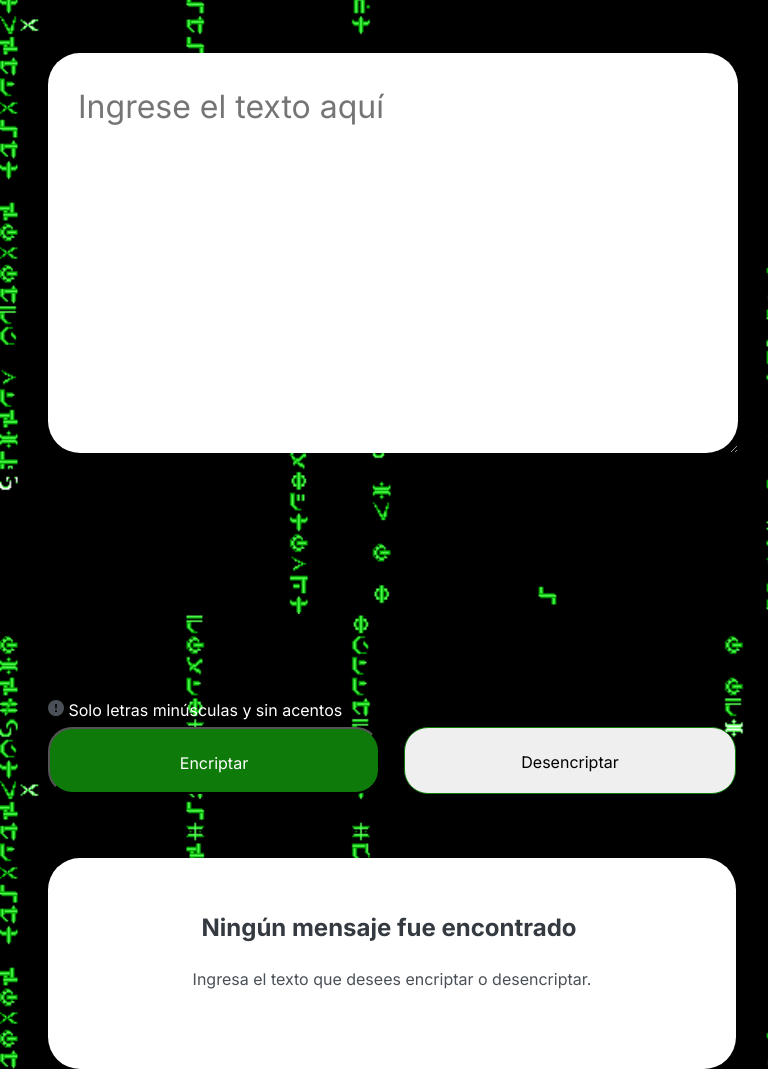
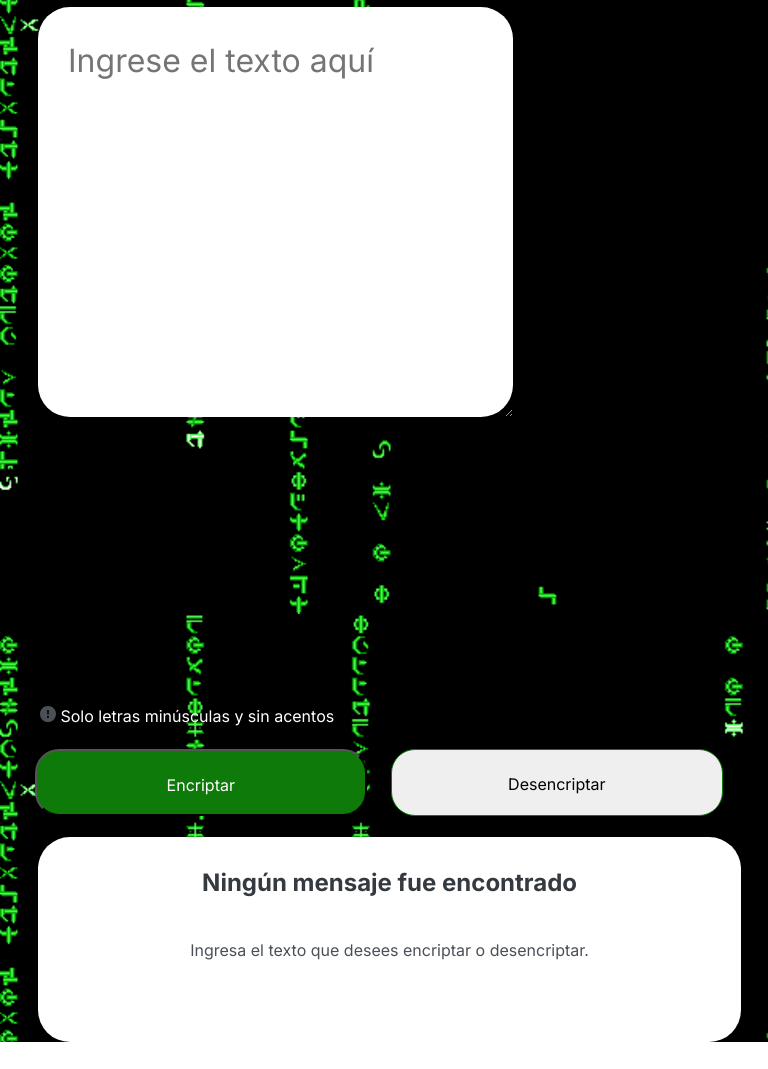
Before and after one commit to MaatReef/challenge_1_alura, a plain HTML site: page index.html in a window 768 px wide. Shown: the part 151-1220 px from the top of the page. After the commit the page ends 1193 px from the top, so only its background shows below. Drawn offline with Linux system fonts and the light colour scheme.

Commit message:
Arreglando el css

```diff
--- a/css/styles.css
+++ b/css/styles.css
@@ -1,20 +1,18 @@
-/* Fuentes */
-@import url('https://fonts.googleapis.com/css2?family=Inter:wght@400;700&display=swap');
+
+@import url('https:/fonts.googleapis.com/css2?family=Inter:wght@400;700&display=swap');
 html {
     box-sizing: border-box;
-    font-size: 62.5%; /* 1REM = 10rem */
+    font-size: 62.5%;
 }
-
 :root{
     --dark-blue-100: #609ED4;
     --dark-blue-200: #356EA9;
-    /* --dark-blue-300: #0A3871;/* 1REM = 10rem */
-    --dark-blue-300: #0d7a09;/* 1REM = 10rem */
+
+    --dark-blue-300: #0d7a09;
     --dark-blue-400: #072B61;
     --dark-blue-500: #052051;
 
-    /* --light-blue-100: #F3F5FC;/* 1REM = 10rem */
-    --light-blue-100: #76d275;/* 1REM = 10rem */
+    --light-blue-100: #76d275;
     --light-blue-200: #EFF1FA;
     --light-blue-300: #E9ECF8;
     --light-blue-400: #AAB2D5;
@@ -23,10 +21,10 @@ html {
     --gray-100: #CED4D4;
     --gray-200: #ADB5BD;
     --gray-300: #868E96;
-    /* --gray-400: #495057;1REM = 10rem   */
-    --gray-400: #495057;/* 1REM = 10rem */
-    /* --gray-500: #343A40;/* 1REM = 10rem */
-    --gray-500: #343A40;/* 1REM = 10rem */
+
+    --gray-400: #495057;
+
+    --gray-500: #343A40;
 }
 
 
@@ -39,7 +37,7 @@ header{
     margin: 0 auto;
 }
 header .vector {
-    /* Vector */
+
     position: absolute;
     left: 4.27%;
     right: 87.2%;
@@ -48,20 +46,14 @@ header .vector {
 }
 
 body{
-    /* Encriptador - 1 Celular */
     background-image: url(../img/background_view.webp);
-    position: relative;
     width: auto;
     height: 9.33rem;
     z-index: -10;
-    /* Light blue/light-blue-100 */
+}
 
-    /* background: var(--light-blue-100); */
-}
 .info{
-    background-color: blue;
-    /* Ingrese el texto aqui */
-    position: absolute;
+    position: relative;
     width: 3.43rem;
     height: 4.8rem;
     left: 1.6rem;
@@ -72,20 +64,17 @@ body{
     font-weight: 400;
     font-size: 3.2rem;
     line-height: 150%;
-    /* identical to box height, or 48rem */
 
-    /* Dark blue/dark-blue-300 */
     color: var(--dark-blue-300);
 }
+
 .input{
-    /* Ingrese el texto aqui */
-    position: absolute;
-    width: 23rem;
-
+    position: relative;
+    max-width: 80%;
     height: 20.3rem;
-    left: 1.6rem;
+    left: 2.6rem;
     top: 15.2rem;
-    margin: 0 auto;
+    margin: 0rem -4rem 0rem -2rem;
 
     font-family: 'Inter';
     font-style: normal;
@@ -94,21 +83,12 @@ body{
     line-height: 150%;
     border: none;
     padding: 2rem;
-    /* color: red; */
-    /* identical to box height, or 4.8rem */
 
-
-    /* Dark blue/dark-blue-300 */
     background-color: #FFFFFF;
     border-radius: 3.2rem;
 }
 
-.text_area{
-    display: initial;
-
-}
 .text_area .info_interno{
-    /* Solo letras minúsculas y sin acentos */
     width: 30rem;
     height: 1.8rem;
 
@@ -117,12 +97,9 @@ body{
     font-weight: 400;
     font-size: 1.3rem;
     line-height: 150%;
-    /* identical to box height, or 1.8rem */
 
-    /* Gray/gray-400 */
     color: #ffffff;
 
-    /* Inside auto layout */
     flex: none;
     order: 1;
     flex-grow: 0;
@@ -131,20 +108,19 @@ body{
     left: 2rem;
     margin: 0.5rem 0rem 0rem;
 }
+
 .text_area .icono_exclamation{
-    /* bi:exclamation-circle-fill */
     width: 1.6rem;
     height: 1.6rem;
-
-
-    /* Inside auto layout */
 
     flex: none;
     order: 0;
     flex-grow: 0;
 }
+
 .botonera{
-    /* Auto layout */
+    position: relative;
+    max-width: 86%;
     display: flex;
     flex-direction: column;
     justify-content: center;
@@ -152,18 +128,16 @@ body{
     padding: 0rem;
     gap: 2.4rem;
 
-    margin: 0rem 0rem 0rem 0rem;
-    position: absolute;
-    width: 27rem;
+    margin: 0rem -4rem 0rem -2rem;
+
     height: 15.8rem;
-    left: 1.6rem;
-    top: 48.5rem;
-    margin: 0 auto;
+    left: 3.6rem;
+    top: 23.5rem;
 }
+
 .botonera .btn_encriptar{
-    /* Button */
-    /* Auto layout */
-
+    position: relative;
+    max-width: 100%;
     display: flex;
     flex-direction: row;
     align-items: flex-start;
@@ -175,25 +149,20 @@ body{
     margin: 0 0 1rem 0;
     color: white;
     font-size: 1.5rem;
-
-    width: auto;
     height: 6.7rem;
-
-    /* Dark blue/dark-blue-300 */
     background: var(--dark-blue-300);
     border-radius: 2.4rem;
 
-    /* Inside auto layout */
     flex: none;
     order: 0;
     align-self: stretch;
     flex-grow: 0;
 }
 .botonera .btn_desencriptar{
-    /* Button */
+    position: relative;
+    max-width: 100%;
+
     box-sizing: border-box;
-
-    /* Auto layout */
     display: flex;
     flex-direction: row;
     align-items: flex-start;
@@ -204,26 +173,22 @@ body{
     font-style: normal;
     margin: 1 0 0 0;
     font-size: 1.5rem;
-
-    width: auto;
     height: 6.7rem;
 
-    /* Dark blue/dark-blue-300 */
     border: 0.1rem solid var(--dark-blue-300);
     border-radius: 2.4rem;
 
-    /* Inside auto layout */
     flex: none;
     order: 1;
     align-self: stretch;
     flex-grow: 0;
 }
+
 .caja_resultado{
-    background-color: pink;
-    /* Frame 5 */
+    position: relative;
+    width: 68%;
+    margin: 0 0 1rem 0;
 
-
-    /* Auto layout */
     display: flex;
     flex-direction: column;
     align-items: flex-start;
@@ -231,80 +196,70 @@ body{
     gap: 3.2rem;
 
     position: absolute;
-    width: 19.7rem;
     height: auto;
-    left: 2.4rem;
+    left: 4.6rem;
+
     top: 70.7rem;
-    margin: 0 auto 3rem;
-
-    /* White */
+    margin: 0rem 2rem 0rem -3rem;
 
     background: #FFFFFF;
     box-shadow: 0rem 2.4rem 3.2rem -0.8rem rgba(0, 0, 0, 0.08);
     border-radius: 3.2rem;
 }
 .caja_resultado .muneco{
-    /* Muñeco */
     display: none;
 }
 
-
 .caja_resultado .texto_resultado{
-    /* Ningún mensaje fue encontrado */
-    width: auto;
+    position: relative;
+    width: 100%;
     height: auto;
-
     font-family: 'Inter';
     font-style: normal;
     font-weight: 700;
     font-size: 2.4rem;
     line-height: 120%;
-    /* or 29rem */
-
     text-align: center;
-
-    /* Gray/gray-500 */
     color: var(--gray-500);
 
-
-    /* Inside auto layout */
     flex: none;
     order: 0;
     align-self: stretch;
     flex-grow: 0;
+
+    overflow: auto;
 }
 
 .caja_resultado .texto_btn{
-    width: auto;
+    position: relative;
+    width: 100%;
     height: 4.8rem;
-
     font-family: 'Inter';
     font-style: normal;
     font-weight: 400;
     font-size: 1.6rem;
     line-height: 150%;
-    /* or 24rem */
 
     text-align: center;
+    color: var(--gray-400);
+    margin: 0rem 0rem 0rem 0rem;
 
-    /* Gray/gray-400 */
-    color: var(--gray-400);
-
-
-    /* Inside auto layout */
     flex: none;
     order: 1;
     align-self: stretch;
     flex-grow: 0;
 }
+.caja_resultado .caja_interna-resultadoChange{
+    position: relative;
+    width: 100%;
+
+    margin: 0 auto;
+}
 .caja_resultado .btn_copiar{
-    /* Button */
-
+    position: relative;
+    max-width: 100%;
 
     box-sizing: border-box;
-
-    /* Auto layout */
-
     display: flex;
     flex-direction: row;
     align-items: flex-start;
@@ -315,74 +270,48 @@ body{
 
     width: 20.5rem;
     height: 6.7rem;
-
-    /* Dark blue/dark-blue-300 */
-
+    margin: 0rem auto 2rem auto;
     border: 0.1px solid var(--dark-blue-300);
     border-radius: 2.4rem;
-
-    /* Inside auto layout */
-
     flex: none;
     order: 1;
     align-self: stretch;
     flex-grow: 0;
 }
 
-@media (min-width: 1200px) and (max-width: 2000px) {
+@media (min-width: 1000px) and (max-width: 3000px) {
     header{
-        /* Frame 6 */
-
-
-        /* Auto layout */
-
         display: flex;
         flex-direction: column;
         align-items: flex-start;
         padding: 0rem;
         gap: 4.0rem;
 
-        position: absolute;
+        position: relative;
         width: 12rem;
         height: 4.8rem;
         left: 4rem;
         top: 4rem;
     }
     header .vector {
-        /* Vector */
-
-
         position: absolute;
-        left: 36.67%;
+        left: -392%;
         right: 37.43%;
         top: 0%;
         bottom: 0%;
-
-        /* Dark blue/dark-blue-300 */
-
-        /* background: var(--dark-blue-300); */
     }
     body{
-        /* Encriptador - 1 Desktop */
         background-image: url(../img/background_view.webp);
-
-        position: relative;
         width: auto;
         height: 102.4rem;
-
-        /* Light blue/light-blue-100 */
-
-        /* background: var(--light-blue-100); */
     }
     .input{
-        /* Ingrese el texto aqui */
-
-
-        position: absolute;
-        width: 57.7rem;
+        position: relative;
+        max-width: 80%;
         height: 28.8rem;
         left: 24rem;
         top: 16.8rem;
+        margin: 0rem -4rem 0rem -2rem;
 
         font-family: 'Inter';
         font-style: normal;
@@ -391,23 +320,12 @@ body{
         line-height: 150%;
         border: none;
         padding: 2rem;
-        /* color: red; */
-        /* identical to box height, or 4.8rem */
 
-
-        /* Dark blue/dark-blue-300 */
         background-color: #FFFFFF;
         border-radius: 3.2rem;
     }
 
-    /* .text_area{
-
-
-    } */
     .text_area .info_interno{
-        /* Solo letras minúsculas y sin acentos */
-
-
         width: 45rem;
         height: 1.8rem;
 
@@ -416,29 +334,16 @@ body{
         font-weight: 400;
         font-size: 2rem;
         line-height: 150%;
-        top: 85rem;
-        left: 24rem;
-        /* identical to box height, or 18px */
-
-        /* Gray/gray-400 */
-
+        top: 84.5rem;
+        left: 22rem;
         color: #ffffff;
-
         opacity: 0.8;
-
-        /* Inside auto layout */
-
         flex: none;
         order: 1;
         flex-grow: 0;
     }
 
     .botonera{
-        /* Frame 3 */
-
-
-        /* Auto layout */
-
         display: flex;
         flex-direction: row;
         align-items: flex-start;
@@ -452,11 +357,6 @@ body{
         top: 88.5rem;
     }
     .botonera .btn_encriptar{
-        /* Button */
-
-
-        /* Auto layout */
-
         display: flex;
         flex-direction: row;
         align-items: flex-start;
@@ -467,26 +367,14 @@ body{
 
         width: 32.8rem;
         height: 6.7rem;
-
-        /* Dark blue/dark-blue-300 */
-
         background: var(--dark-blue-300);
         border-radius: 2.4rem;
-
-        /* Inside auto layout */
-
         flex: none;
         order: 0;
         flex-grow: 0;
     }
     .botonera .btn_desencriptar{
-        /* Button */
-
-
         box-sizing: border-box;
-
-        /* Auto layout */
-
         display: flex;
         flex-direction: row;
         align-items: flex-start;
@@ -496,42 +384,27 @@ body{
         width: 32.8rem;
         height: 6.7rem;
         font-size: 1.8rem;
-
-        /* Light gray */
-
         background: #D8DFE8;
-        /* Dark blue/dark-blue-300 */
-
         border: 1px solid var(--dark-blue-300);
         border-radius: 2.4rem;
-
-        /* Inside auto layout */
 
         flex: none;
         order: 1;
         flex-grow: 0;
     }
     .caja_resultado{
-        /* Rectangle 1 */
-
-
         position: absolute;
         width: 37rem;
         height: 93rem;
         left: 96.4rem;
         top: 1.3rem;
 
-        /* White */
-
         background: #FFFFFF;
-        /* shadow */
-
         box-shadow: 0px 24px 32px -8px rgba(0, 0, 0, 0.08);
         border-radius: 3.2rem;
     }
 
     .caja_resultado .muneco{
-        /* Muñeco */
         display: block;
         background-image: url(../img/muñeco.svg);
         position: absolute;
@@ -542,13 +415,10 @@ body{
         margin: -1px -6px -29px -41px;
     }
     .caja_resultado .muneco_oculto{
-        /* Muñeco */
+
         display: none;
     }
     .caja_resultado .caja_interna-resultado{
-         /* Frame 5 */
-        /* Auto layout */
-
         display: flex;
         flex-direction: column;
         align-items: flex-start;
@@ -562,8 +432,8 @@ body{
         margin: 0px -13px 0px -24px;
     }
     .caja_resultado .caja_interna-resultadoChange{
-         /* Frame 5 */
-        /* Auto layout */
+        position: relative;
+        width: 100%;
 
         display: flex;
         flex-direction: column;
@@ -578,38 +448,25 @@ body{
         top: 7.2rem;
     }
     .caja_resultado .texto_resultado{
-        /* Ningún mensaje fue encontrado */
-
-
         width: 33.6rem;
-        height: 5.8rem;
+        height: auto;
 
         font-family: 'Inter';
         font-style: normal;
         font-weight: 700;
         font-size: 2.4rem;
         line-height: 120%;
-        /* or 29px */
-
         text-align: center;
-
-        /* Gray/gray-500 */
-
         color: var(--gray-500);
-
-
-        /* Inside auto layout */
-
         flex: none;
         order: 0;
         align-self: stretch;
         flex-grow: 0;
+
+        overflow: auto;
     }
 
     .caja_resultado .texto_btn{
-        /* Ingresa el texto que desees encriptar o desencriptar. */
-
-
         width: 33.6rem;
         height: 4.8rem;
 
@@ -618,27 +475,15 @@ body{
         font-weight: 400;
         font-size: 1.6rem;
         line-height: 150%;
-        /* or 24px */
 
         text-align: center;
-
-        /* Gray/gray-400 */
-
         color: var(--gray-400);
-
-
-        /* Inside auto layout */
-
         flex: none;
         order: 1;
         align-self: stretch;
         flex-grow: 0;
-
     }
     .caja_resultado .texto_btnChange{
-        /* Ingresa el texto que desees encriptar o desencriptar. */
-
-
         width: 33.6rem;
         height: 4.8rem;
 
@@ -647,55 +492,36 @@ body{
         font-weight: 400;
         font-size: 1.6rem;
         line-height: 150%;
-        /* or 24px */
-
         text-align: center;
-
-        /* Gray/gray-400 */
-
         color: var(--gray-400);
-
-
-        /* Inside auto layout */
-
         flex: none;
         order: 1;
         align-self: stretch;
         flex-grow: 0;
     }
     .caja_resultado .btn_copiar{
-        /* Button */
-
-
         width: 28.8rem;
-        height: 1.9rem;
+        display: block;
 
         font-family: 'Inter';
         font-style: normal;
         font-weight: 400;
-        font-size: 1.6rem;
         font-size: 1.8rem;
         line-height: 1.9rem;
         text-align: center;
         align-items: center;
         bottom: 20rem;
-        /* Dark blue/dark-blue-300 */
 
         color: var(--dark-blue-300);
-        position: relative;
-        top: 70.4rem;
-        left: 1.8rem;
-
-        /* Inside auto layout */
+        position: fixed;
+        top: 87.5rem;
+        left: 100.8rem;
 
         flex: none;
         order: 0;
         flex-grow: 1;
     }
     .caja_resultado .resultado{
-        /*  */
-
-
         position: absolute;
         width: 33.6rem;
         height: 80.7rem;
@@ -707,33 +533,20 @@ body{
         font-weight: 400;
         font-size: 2.4rem;
         line-height: 150%;
-        /* or 36px */
-
-
-        /* Gray/gray-400 */
-
         color: var(--gray-400);
     }
 
 }
-@media (min-width: 700px) and (max-width: 1200px) {
+
+@media (min-width: 700px) and (max-width: 1000px) {
     body{
-        /* Encriptador - 1 Tablet */
         background-image: url(../img/background_view.webp);
 
-        position: relative;
-        /* width: 76.8rem; */
-        width: 10rem;
+        width: auto;
         height: 117.4rem;
-
-        /* Light blue/light-blue-100 */
-
-        /* background: var(--light-blue-100); */
+        z-index: -10;
     }
     header {
-        /* Group 3 */
-
-
         position: absolute;
         width: 3.109rem;
         height: 5.058rem;
@@ -742,8 +555,6 @@ body{
     }
 
     header .vector{
-        /* Vector */
-
         width: 100%;
         height: 100%;
         position: absolute;
@@ -751,21 +562,13 @@ body{
         right: 90.74%;
         top: 6.25%;
         bottom: 89.8%;
-
-        /* Dark blue/dark-blue-300 */
-
-        /* background: var(--dark-blue-300); */
     }
-
-
     .input{
-        /* Ingrese el texto aqui */
-
-        position: absolute;
-        width: 63rem;
-        height: 34rem;
-        left: 0rem;
-        top: -64rem;
+        position: relative;
+        max-width: 80%;
+        height: 35rem;
+        left: 3rem;
+        top: 15rem;
 
         font-family: 'Inter';
         font-style: normal;
@@ -774,37 +577,14 @@ body{
         line-height: 150%;
         border: none;
         padding: 3rem;
-        /* color: red; */
-        /* identical to box height, or 4.8rem */
+        margin: 0rem 0rem 0rem 0rem;
 
-
-        /* Dark blue/dark-blue-300 */
         background-color: #FFFFFF;
         border-radius: 3.2rem;
     }
 
-    .text_area{
-        /* Frame 1 */
-
-
-        /* Auto layout */
-
-        display: flex;
-        flex-direction: row;
-        align-items: center;
-        padding: 0rem;
-        gap: .8rem;
-        position: absolute;
-        width: 60rem;
-        height: 1.8rem;
-        left: 4rem;
-        top: 83.6rem;
-    }
     .text_area .info_interno{
-        /* Solo letras minúsculas y sin acentos */
-
-
-        width: 45rem;
+        width: 80%;
         height: 1.8rem;
 
         font-family: 'Inter';
@@ -812,16 +592,9 @@ body{
         font-weight: 400;
         font-size: 1.6rem;
         line-height: 150%;
-        top: 0;
-        left: 0;
-        /* identical to box height, or 18px */
-
-
-        /* Gray/gray-400 */
-
+        top: 85rem;
+        left: 4rem;
         color: #ffffff;
-
-        /* Inside auto layout */
 
         flex: none;
         order: 1;
@@ -829,30 +602,20 @@ body{
     }
 
     .botonera{
-        /* Frame 3 */
-
-
-        /* Auto layout */
-
         display: flex;
         flex-direction: row;
         align-items: flex-start;
         padding: 0rem;
         gap: 2.4rem;
 
-        position: absolute;
-        width: 68.8rem;
+        position: relative;
+        width: 80%;
         height: 6.7rem;
-        left: 4rem;
-        top: 87rem;
+        left: 9rem;
+        top: 48rem;
 
     }
     .botonera .btn_encriptar{
-        /* Button */
-
-
-        /* Auto layout */
-
         display: flex;
         flex-direction: row;
         align-items: flex-start;
@@ -863,26 +626,14 @@ body{
 
         width: 33.2rem;
         height: 6.7rem;
-
-        /* Dark blue/dark-blue-300 */
-
         background: var(--dark-blue-300);
         border-radius: 2.4rem;
-
-        /* Inside auto layout */
-
         flex: none;
         order: 0;
         flex-grow: 1;
     }
     .botonera .btn_desencriptar{
-        /* Button */
-
-
         box-sizing: border-box;
-
-        /* Auto layout */
-
         display: flex;
         flex-direction: row;
         align-items: flex-start;
@@ -892,54 +643,40 @@ body{
 
         width: 33.2rem;
         height: 6.7rem;
-
-        /* Dark blue/dark-blue-300 */
-
         border: 1px solid var(--dark-blue-300);
         border-radius: 2.4rem;
-
-        /* Inside auto layout */
-
         flex: none;
         order: 1;
         flex-grow: 1;
     }
     .caja_resultado{
-        /* Frame 5 */
-
-
-        /* Auto layout */
-
+        position: relative;
+        width: 85%;
         display: flex;
         flex-direction: column;
         align-items: flex-start;
-        padding: 32px 32px 62px 32px;
+        padding: 32px 32px 0px 32px;
         gap: 3.2rem;
 
-        position: absolute;
-        width: auto;
-        margin: 0px 0px 40px 0px;
+        margin: 0px 0px 0px 0px;
         height: auto;
-        left: 4.0rem;
-        top: 100.1rem;
-
-        /* White */
-
+        left: 3rem;
+        top: 50.1rem;
         background: #FFFFFF;
-        /* shadow */
 
         box-shadow: 0px 24px 32px -8px rgba(0, 0, 0, 0.08);
         border-radius: 3.2rem;
     }
     .caja_resultado .muneco{
-        /* Muñeco */
         display: none;
     }
+    .caja_resultado .caja_interna-resultado{
+        position: relative;
+        width: 80%;
+        margin: 0px auto 40px auto;
+    }
     .caja_resultado .texto_resultado{
-        /* Ningún mensaje fue encontrado */
-
-
-        width: 61.8rem;
+        width: 100%;
         height: auto;
 
         font-family: 'Inter';
@@ -947,28 +684,21 @@ body{
         font-weight: 700;
         font-size: 2.4rem;
         line-height: 120%;
-        /* identical to box height, or 29px */
+        margin: 0px auto 40px auto;
 
         text-align: center;
-
-        /* Gray/gray-500 */
-
         color: var(--gray-500);
-
-
-        /* Inside auto layout */
-
         flex: none;
         order: 0;
         align-self: stretch;
         flex-grow: 0;
+
+        overflow: none;
     }
 
     .caja_resultado .texto_btn{
-        /* Ingresa el texto que desees encriptar o desencriptar. */
-
-
-        width: 62.4rem;
+        margin: 0px auto 40px auto;
+        width: 100%;
         height: 2.4rem;
 
         font-family: 'Inter';
@@ -976,55 +706,38 @@ body{
         font-weight: 400;
         font-size: 1.6rem;
         line-height: 150%;
-        /* identical to box height, or 24px */
-
         text-align: center;
-
-        /* Gray/gray-400 */
-
         color: var(--gray-400);
-
-
-        /* Inside auto layout */
 
         flex: none;
         order: 1;
         align-self: stretch;
         flex-grow: 0;
     }
+    .caja_resultado .caja_interna-resultadoChange{
+        position: relative;
+        width: 100%;
+        padding: 0rem 0rem 3rem 0rem;
+        margin: 0 auto;
+    }
     .caja_resultado .btn_copiar{
-        /* Button */
-
-
         box-sizing: border-box;
-
-        /* Auto layout */
-
         display: flex;
         flex-direction: row;
         align-items: flex-start;
         padding: 2.4rem;
         gap: .8rem;
 
-        width: 62.4rem;
+        width: 100%;
         height: 6.7rem;
         font-size: 1.6rem;
-
-        /* Dark blue/dark-blue-300 */
+        margin: 0rem 0rem 0rem 0rem;
 
         border: 1px solid var(--dark-blue-300);
         border-radius: 2.4rem;
-
-        /* Inside auto layout */
-
         flex: none;
         order: 1;
         align-self: stretch;
         flex-grow: 0;
     }
-
 }
-
-.ocultar_vista {
-    visibility: hidden;
-}
```
